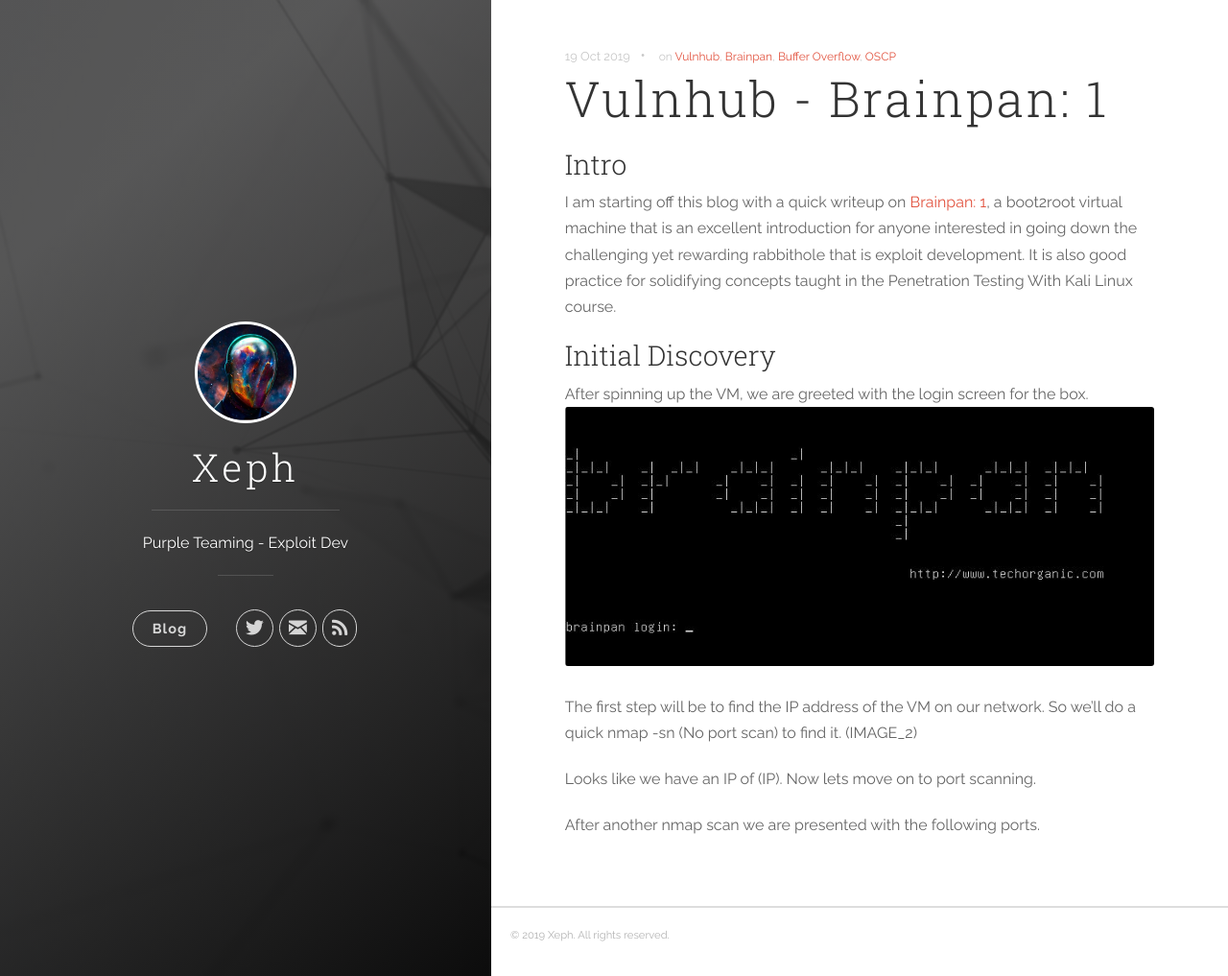
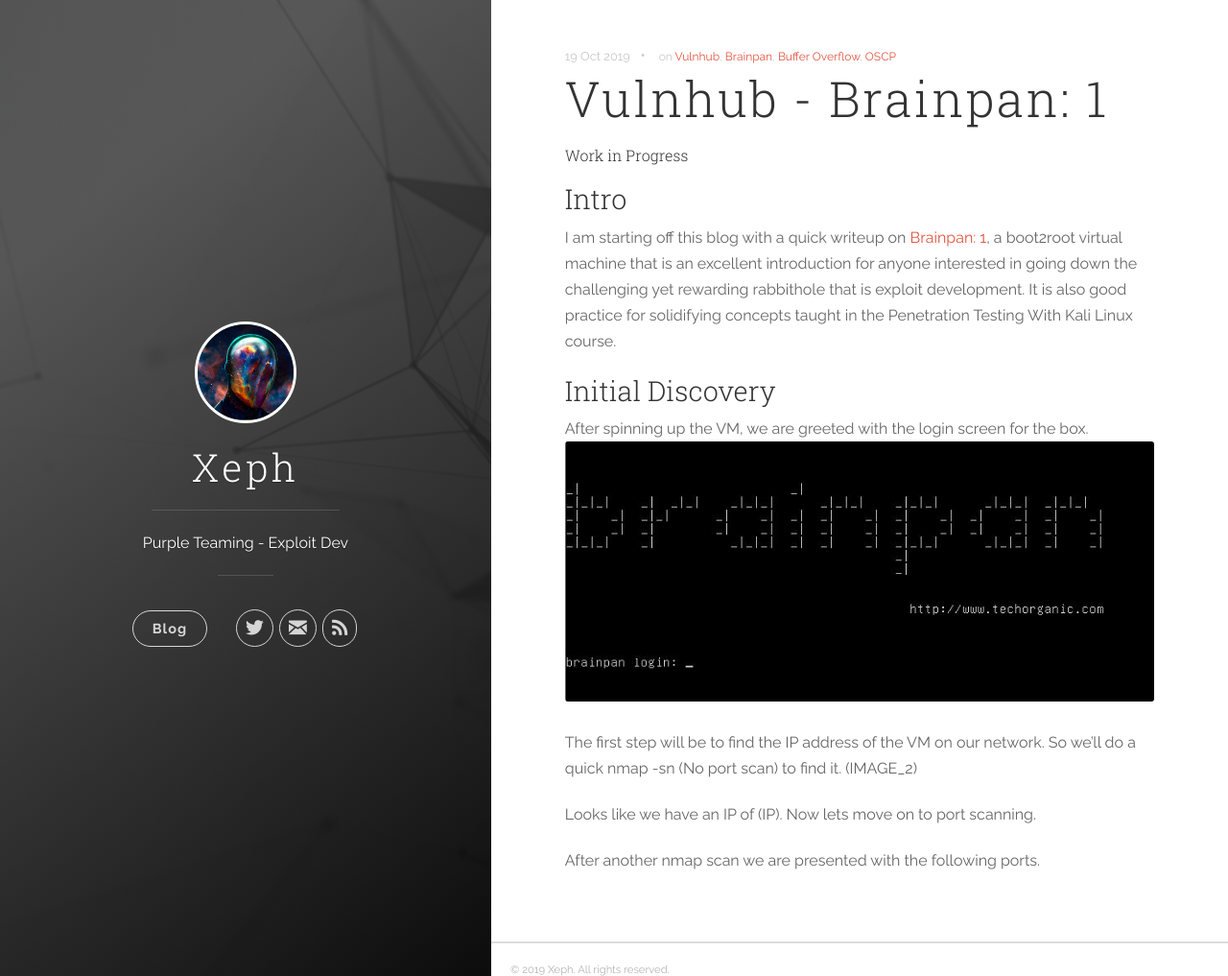
Before and after one commit to avocadosec/xepherus.github.io, a Jekyll site: the page built from _posts/2019-10-18-Vulnhub-Brainpan-1.markdown, in a window 1280 px wide and 1017 px high. Shown: the whole window at 96% size. Built offline with Jekyll 4.4.1, drawn with Linux system fonts in a browser that asks for light colours.

Commit message:
Update 2019-10-18-Vulnhub-Brainpan-1.markdown

```diff
--- a/_posts/2019-10-18-Vulnhub-Brainpan-1.markdown
+++ b/_posts/2019-10-18-Vulnhub-Brainpan-1.markdown
@@ -4,6 +4,8 @@ date:   2019-10-19 12:15:00
 categories: [Writeup]
 tags: [Vulnhub, Brainpan, Buffer Overflow, OSCP]
 ---
+
+##### Work in Progress #####
 
 ### Intro
 
@@ -23,4 +25,6 @@ Looks like we have an IP of (IP). Now lets move on to port scanning.
 
 After another nmap scan we are presented with the following ports.
 
+
+
 [brainpan-link]: https://www.vulnhub.com/entry/brainpan-1,51/
```
